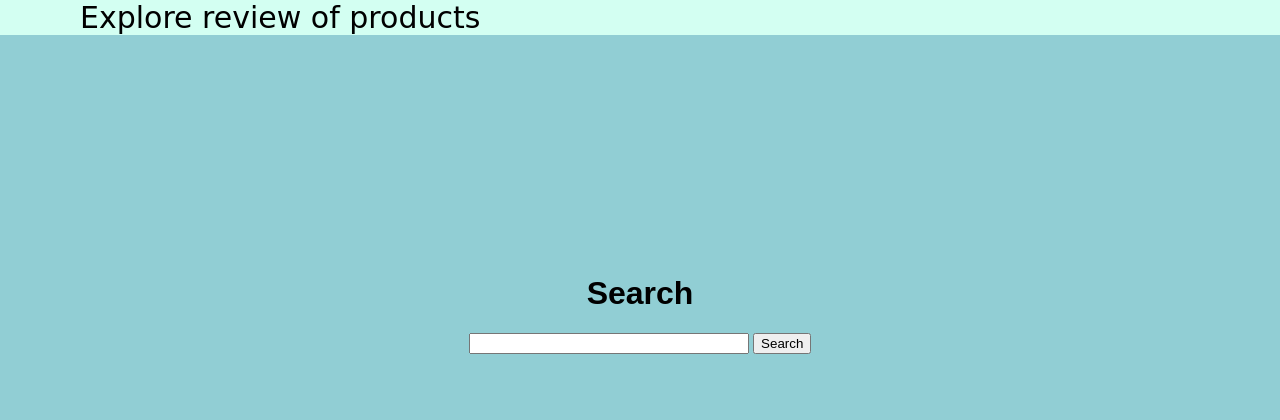
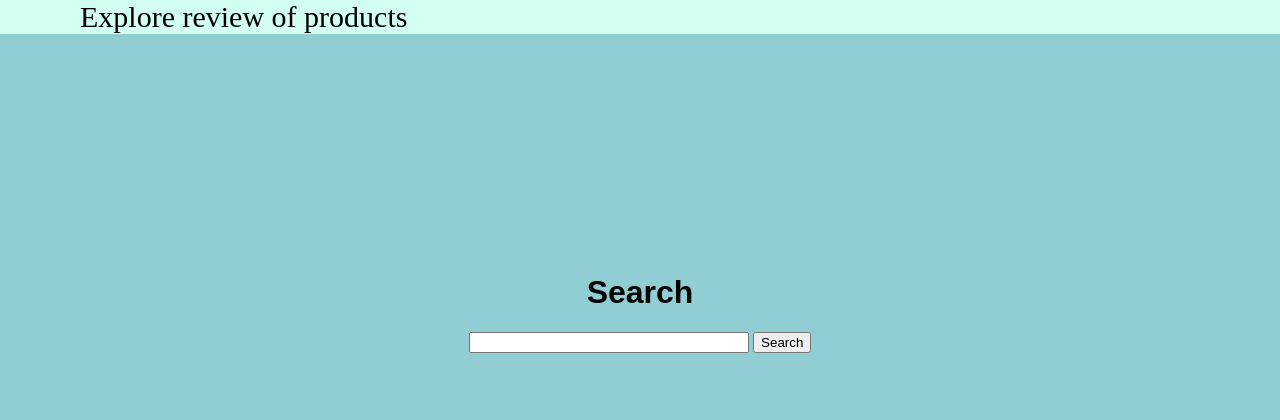
Before and after one commit to Rutul007/review_scrapping_aws, a Flask app: page / in a window 1280 px wide. Shown: the top 420 px of the page. Run offline with Flask 2, Linux system fonts and the light colour scheme.

Commit message:
Update style.css

```diff
--- a/static/css/style.css
+++ b/static/css/style.css
@@ -24,7 +24,7 @@ img {
   background-color: rgb(211, 255, 242);
   margin: 0vh;
   font-size: 30px;
-  font-family:cursive
+  font-family:cantarell;
 }
 .welcome p{
   margin :0px;
```
